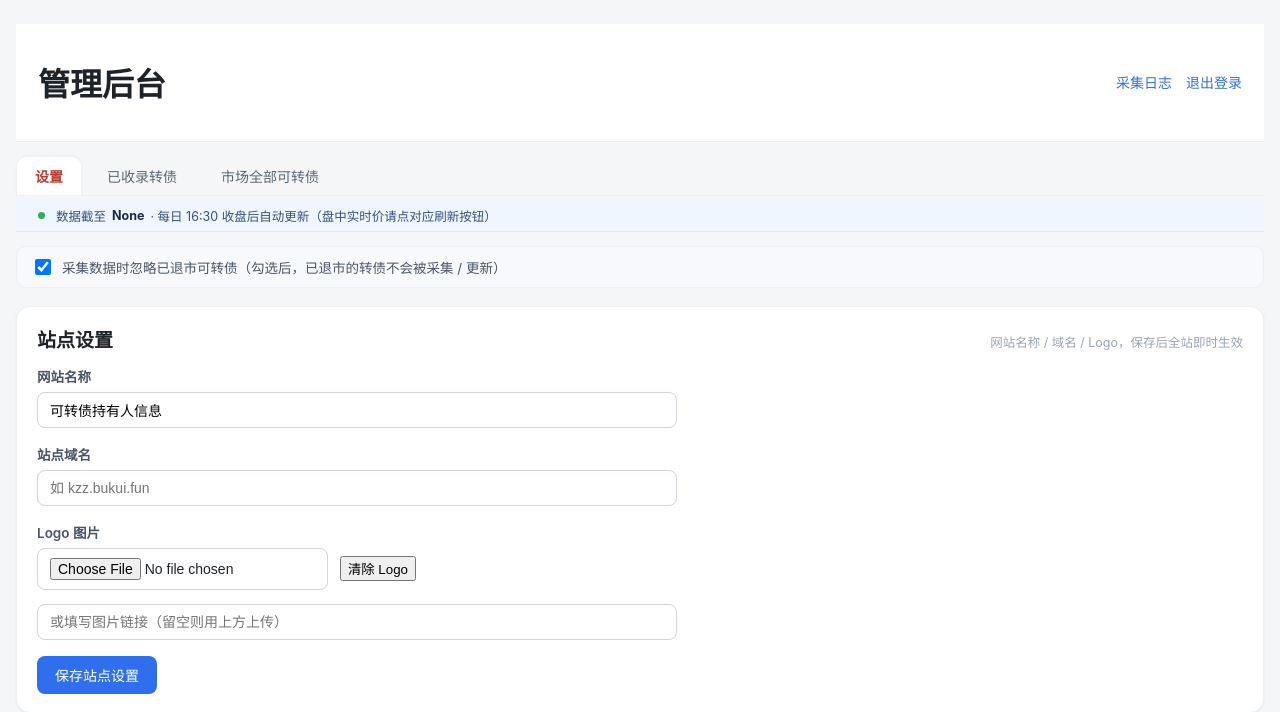
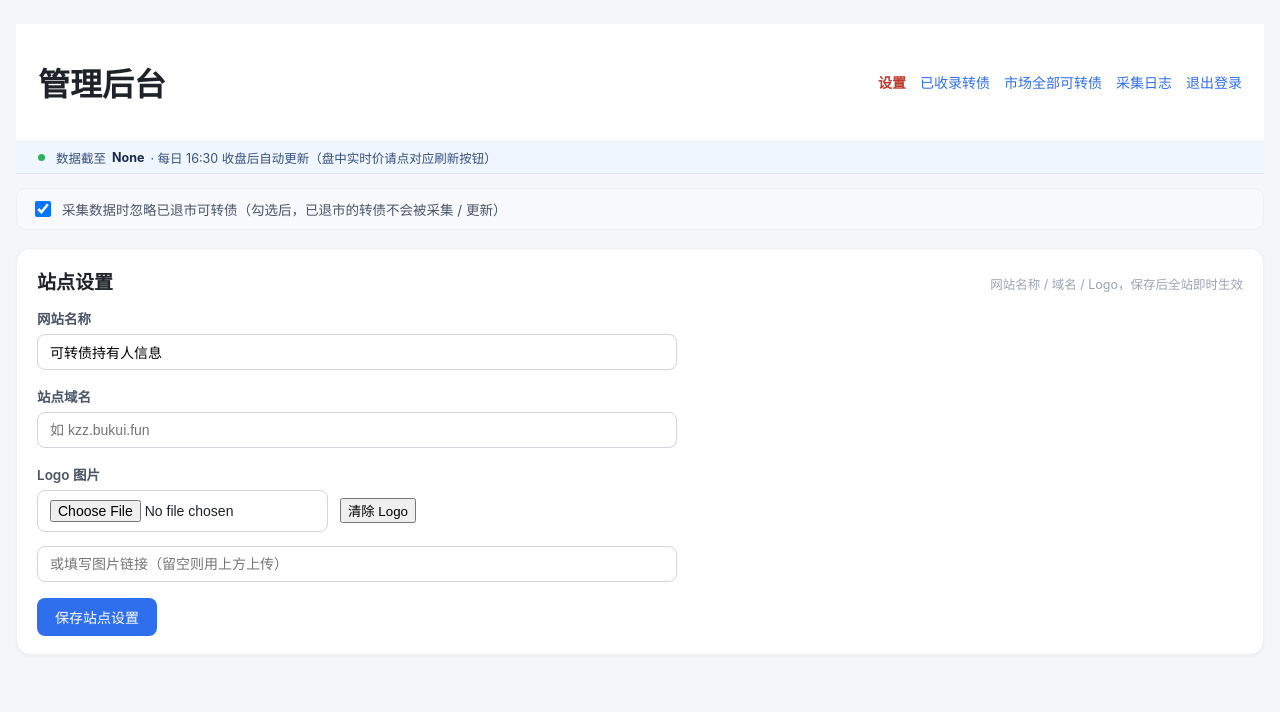
Before and after one commit to thindor/kezhuanzhai, a Flask app: page /admin in a window 1280 px wide. Shown: the top 712 px of the page. Run offline with Flask 3, Linux system fonts and the light colour scheme; the visitor is signed in with stand-in values (Sample User, id 1); data that the repository does not hold is empty.

Commit message:
ui: 管理后台三个 tab 按钮上移到顶部与采集日志/退出登录同一行

```diff
--- a/static/style.css
+++ b/static/style.css
@@ -410,17 +410,16 @@
 .back-link a:hover { text-decoration:underline; }
 
 /* ============ 管理后台：采集日志 ============ */
-.nav-links { display:inline-flex; gap:14px; }
-.nav-links .link { color:#2f6fed; text-decoration:none; font-size:14px; }
+.nav-links { display:inline-flex; gap:14px; align-items:center; flex-wrap:wrap; }
+.nav-links .link { color:#2f6fed; text-decoration:none; font-size:14px; background:none; border:none; padding:0; cursor:pointer; font-family:inherit; }
 .nav-links .link:hover { text-decoration:underline; }
-.admin-nav { display:flex; gap:6px; flex-wrap:wrap; margin:14px 0 4px; border-bottom:1px solid #eef0f4; }
-.admin-nav .tab-btn { background:none; border:1px solid transparent; border-bottom:none; padding:9px 18px; border-radius:10px 10px 0 0; cursor:pointer; font-size:14px; color:#5a6577; }
-.admin-nav .tab-btn:hover { color:#2f6fed; }
-.admin-nav .tab-btn.active { background:#fff; color:#c0392b; font-weight:600; border-color:#eef0f4; box-shadow:0 -1px 2px rgba(0,0,0,.03); }
+.nav-links .link:focus { outline:none; }
+.topbar .tab-btn.active { color:#c0392b; font-weight:600; text-decoration:none; }
+.topbar .tab-btn.active:hover { text-decoration:none; }
 .tab-pane { display:none; }
 .tab-pane.active { display:block; }
 @media (max-width: 640px) {
-  .admin-nav .tab-btn { padding:8px 12px; font-size:13px; }
+  .topbar .tab-btn { padding:8px 12px; font-size:13px; }
 }
 .run-tip { margin:10px 0 0; padding:9px 14px; background:#eef4ff; border:1px solid #d6e0ff;
   border-radius:10px; color:#2f6bff; font-size:13.5px; }
--- a/templates/admin.html
+++ b/templates/admin.html
@@ -11,16 +11,13 @@
   <header class="topbar">
     <h1>管理后台</h1>
     <span class="nav-links">
+      <button class="link tab-btn active" data-tab="settings" onclick="showTab('settings')">设置</button>
+      <button class="link tab-btn" data-tab="collected" onclick="showTab('collected')">已收录转债</button>
+      <button class="link tab-btn" data-tab="market" onclick="showTab('market')">市场全部可转债</button>
       <a class="link" href="/admin/collect-logs">采集日志</a>
       <a class="link" href="/admin/logout">退出登录</a>
     </span>
   </header>
-
-  <nav class="admin-nav">
-    <button class="tab-btn active" data-tab="settings" onclick="showTab('settings')">设置</button>
-    <button class="tab-btn" data-tab="collected" onclick="showTab('collected')">已收录转债</button>
-    <button class="tab-btn" data-tab="market" onclick="showTab('market')">市场全部可转债</button>
-  </nav>
 
   <div class="freshness"><span class="dot"></span>数据截至 <b>{{ data_as_of }}</b> · 每日 16:30 收盘后自动更新（盘中实时价请点对应刷新按钮）</div>
 
@@ -160,7 +157,7 @@
   document.querySelectorAll('.tab-pane').forEach(p => p.classList.remove('active'));
   const sec = document.getElementById('tab-' + name);
   if(sec) sec.classList.add('active');
-  document.querySelectorAll('.admin-nav .tab-btn').forEach(b => b.classList.toggle('active', b.dataset.tab === name));
+  document.querySelectorAll('.topbar .tab-btn').forEach(b => b.classList.toggle('active', b.dataset.tab === name));
   if(name === 'collected' && !loadedCollected) fetchCollected();
   if(name === 'market' && !loadedMarket) fetchMarket();
 }
```
